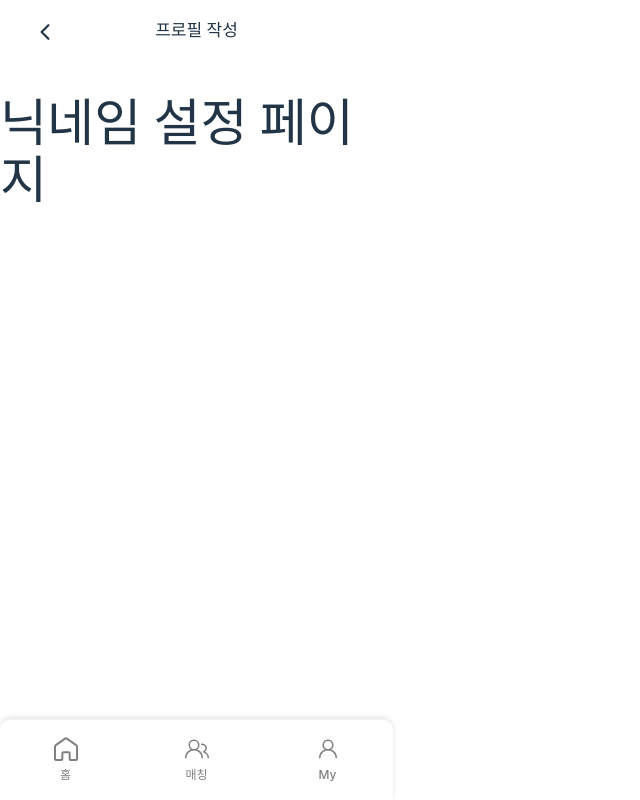
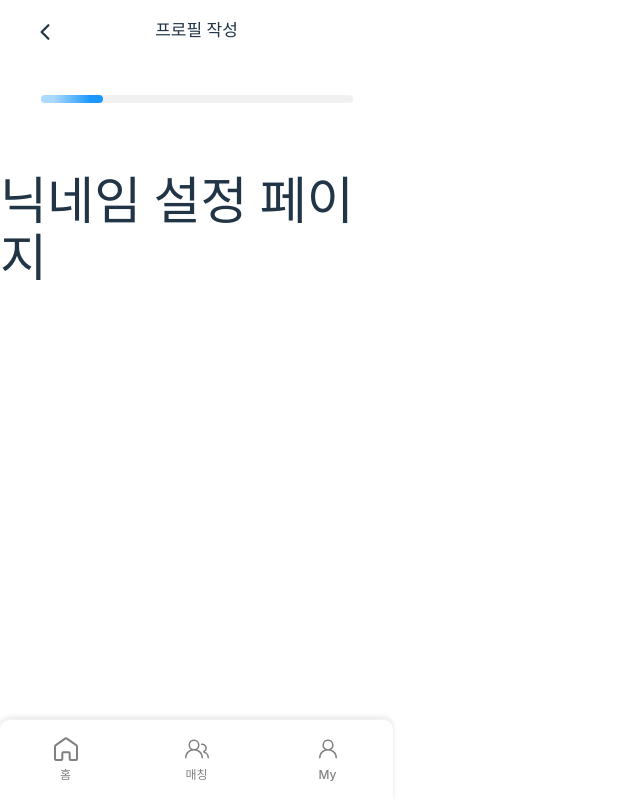
Before and after one commit to umc-meetpick/meetpick_frontend, a React (Vite) app: page /setProfile/nickname in a window 1280 px wide. Shown: the whole page, without its empty margins (0-640 px from the left). Built offline with nearby package versions, Linux system fonts and the light colour scheme.

Commit message:
Style: ProgressBar margin 수정

```diff
--- a/src/components/ProgressBar.tsx
+++ b/src/components/ProgressBar.tsx
@@ -20,7 +20,7 @@ const ProgressWrapper = styled.div`
   height: 8px;
   background-color:#F1F1F1;
   border-radius: 5px;
-  margin-bottom: 20px;
+  margin: 35px auto;
 `;
 
 const ProgressFill = styled.div<ProgressBarProps>`
--- a/src/pages/setProfilePages/setNickname.tsx
+++ b/src/pages/setProfilePages/setNickname.tsx
@@ -1,13 +1,21 @@
 import React from 'react';
 import SetProfileNavbar from '../../components/SetProfileNavbar';
+import ProgressBar from '../../components/ProgressBar';
+import styled from 'styled-components';
 
 const SetNickName = () => {
     return (
         <>
             <SetProfileNavbar/>
-            <h1>닉네임 설정 페이지</h1>
+            <ProgressBar progress={20}/>
+            <Container>
+                <h1>닉네임 설정 페이지</h1>
+            </Container>
         </>
     );
 };
 
 export default SetNickName;
+
+const Container = styled.div`
+`;
```
